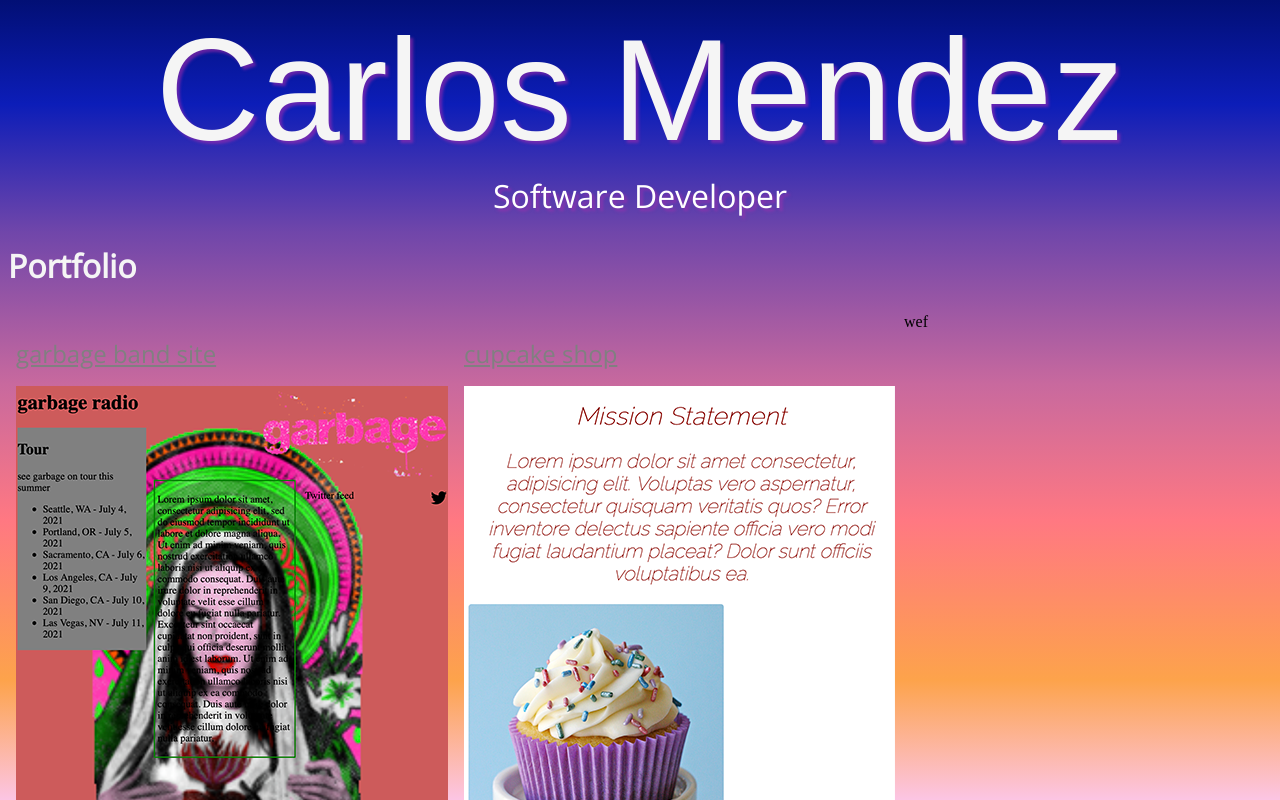
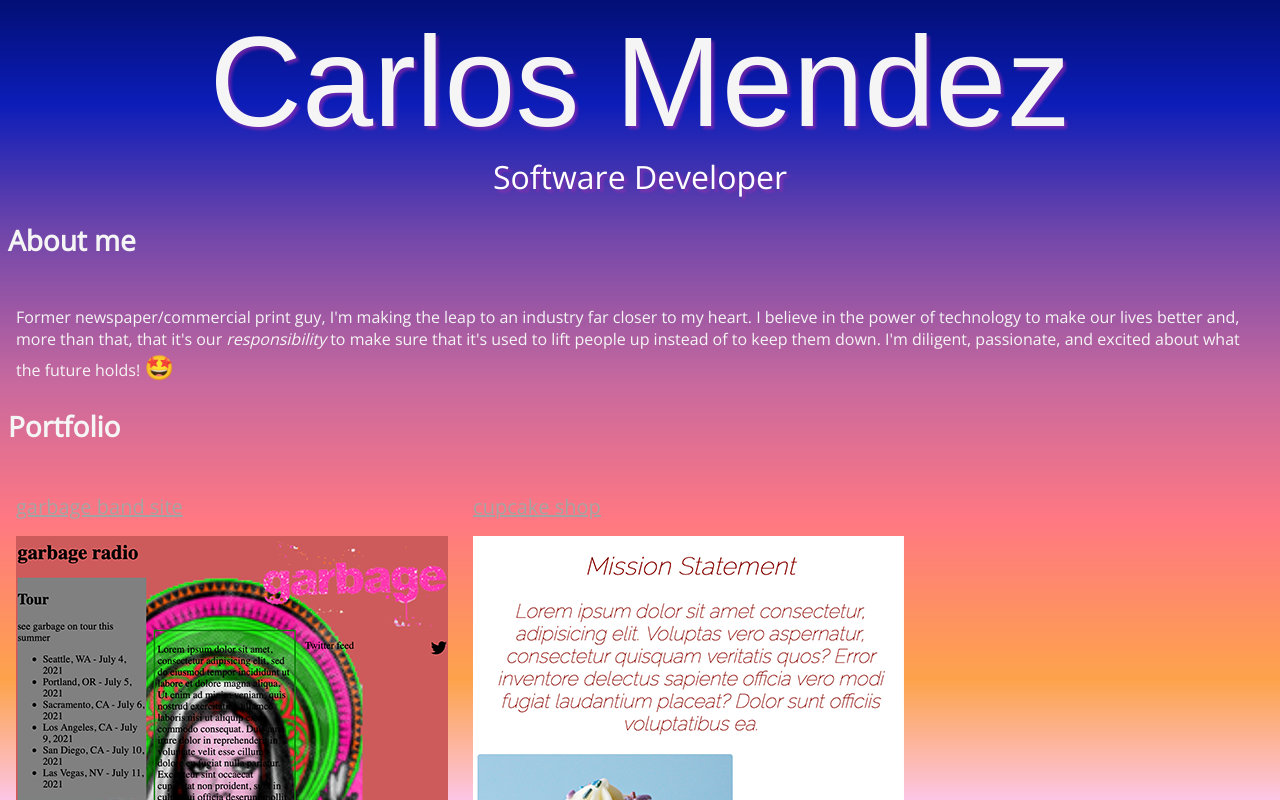
Before and after one commit to yesthecarlos/portfolio, a plain HTML site: page index.html in a window 1280 px wide. Shown: the top 800 px of the page. Drawn offline with nearby package versions, Linux system fonts and the light colour scheme; a web font is replaced by a local one.

Commit message:
add About Me section

```diff
--- a/css/styles.css
+++ b/css/styles.css
@@ -1,6 +1,6 @@
 .header {
   font-family: 'Cabin Condensed', sans-serif;
-  font-size: 9em;
+  font-size: 8em;
   text-align: center;
   /* top: .5; */
   /* vertical-align: text-bottom; */
@@ -23,9 +23,9 @@
 
 h2 {
   font-family: 'Open Sans', sans-serif;
-  font-size: 2em;
+  font-size: 1.75em;
   color:whitesmoke;
-  font-weight: 900;
+  /* font-weight: 900; */
 }
 
 .sidebar {
@@ -41,9 +41,13 @@ h2 {
 }
 
 a {
-  color: gray;
+  color: rgb(165, 164, 164);
   font-family: 'Open Sans', sans-serif;
-  font-size: 1.5em;
+  font-size: 1.25em;
+}
+
+a:hover {
+  color: greenyellow;
 }
 
 body {
--- a/index.html
+++ b/index.html
@@ -5,6 +5,7 @@
   <link href="https://fonts.googleapis.com/css2?family=Cabin+Condensed:wght@700&display=swap" rel="stylesheet">
   <link href="https://fonts.googleapis.com/css2?family=Open+Sans&display=swap" rel="stylesheet">
   <link href="css/styles.css" rel="stylesheet" type="text/css">
+  <meta charset="UTF-8">
   <title>Carlos Mendez</title>
 </head>
 <body>
@@ -14,11 +15,18 @@
   <div class="subheader">
     Software Developer
   </div>
+  <div>
+  <h2>About me</h2>
+  </div>
+  <div class="project">
+    <p>Former newspaper/commercial print guy, I'm making the leap to an industry far closer to my heart. I believe in the power of technology to make our lives better and, more than that, that it's our <em>responsibility</em> to make sure that it's used to lift people up instead of to keep them down. I'm diligent, passionate, and excited about what the future holds! <span style="font-size: 1.5em">🤩</span>
+    </p>
+  </div>
   <h2>Portfolio</h2>
   <div class="project">
     <p><a href="https://github.com/yesthecarlos/garbage">garbage band site</a></p>
     <a href="https://github.com/yesthecarlos/garbage"><img src="img/garbage.png"></a>
-   <p>A practice page for one of my favorite bands, garbage.</p>
+   <p>A practice spec page for one of my favorite bands, garbage.</p>
    <p><em>Languages used:</em></p>
     <ul>
       <li>HTML</li>
@@ -29,7 +37,7 @@
   <div class="project">
     <p><a href="https://github.com/yesthecarlos/cupcake-shop">cupcake shop</a></p>
     <a href="https://github.com/yesthecarlos/cupcake-shop"><img src="img/cupcake.png"></a>
-    <p></p>A shared practice page for an imaginary cupckae shop.</p>
+    <p></p>A shared practice page for an imaginary cupcake shop.</p>
     <p><em>Languages used:</em></p>
     <ul>
       <li>HTML</li>
@@ -48,9 +56,6 @@
       <li>Markdown</li>
     </ul>
   </div>
-
-
   </div>
-  <p> wef</p>
 </body>
 </html>
```
